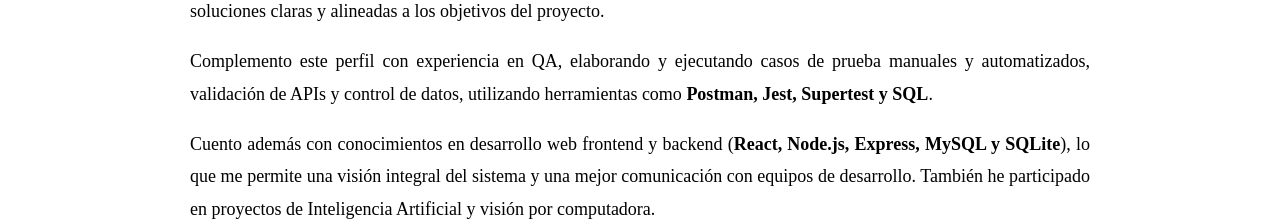
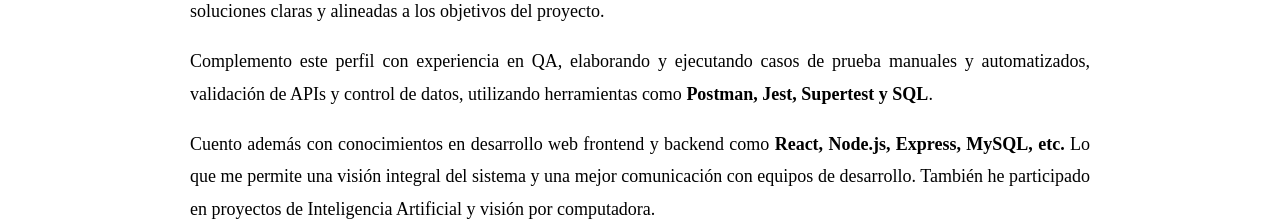
Before and after one commit to Osva-Barcos/Portfolio-OB, a React (Vite) app: page / in a window 1280 px wide. Shown: the part 1180-1404 px from the top of the page. Built offline with nearby package versions, Linux system fonts and the light colour scheme; the HTML template or start-up script is replaced by a standard one.

Commit message:
Arreglar detalles

```diff
--- a/src/components/About.jsx
+++ b/src/components/About.jsx
@@ -30,7 +30,7 @@
 
             <p className="about-paragraph">
               Cuento además con conocimientos en desarrollo web frontend y backend
-              (<strong>React, Node.js, Express, MySQL y SQLite</strong>), lo que me permite una visión integral del sistema
+              como <strong>React, Node.js, Express, MySQL, etc.</strong> Lo que me permite una visión integral del sistema
               y una mejor comunicación con equipos de desarrollo. También he participado en proyectos de
               Inteligencia Artificial y visión por computadora.
             </p>
```
